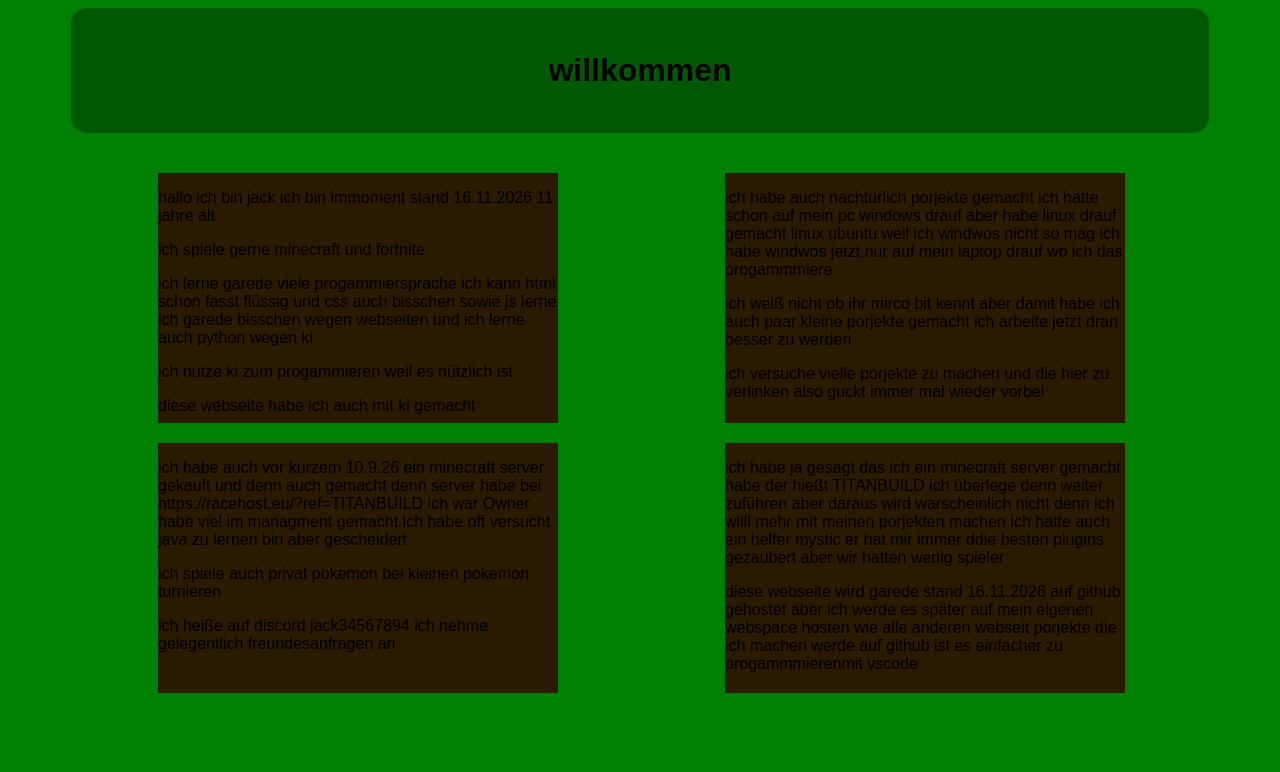
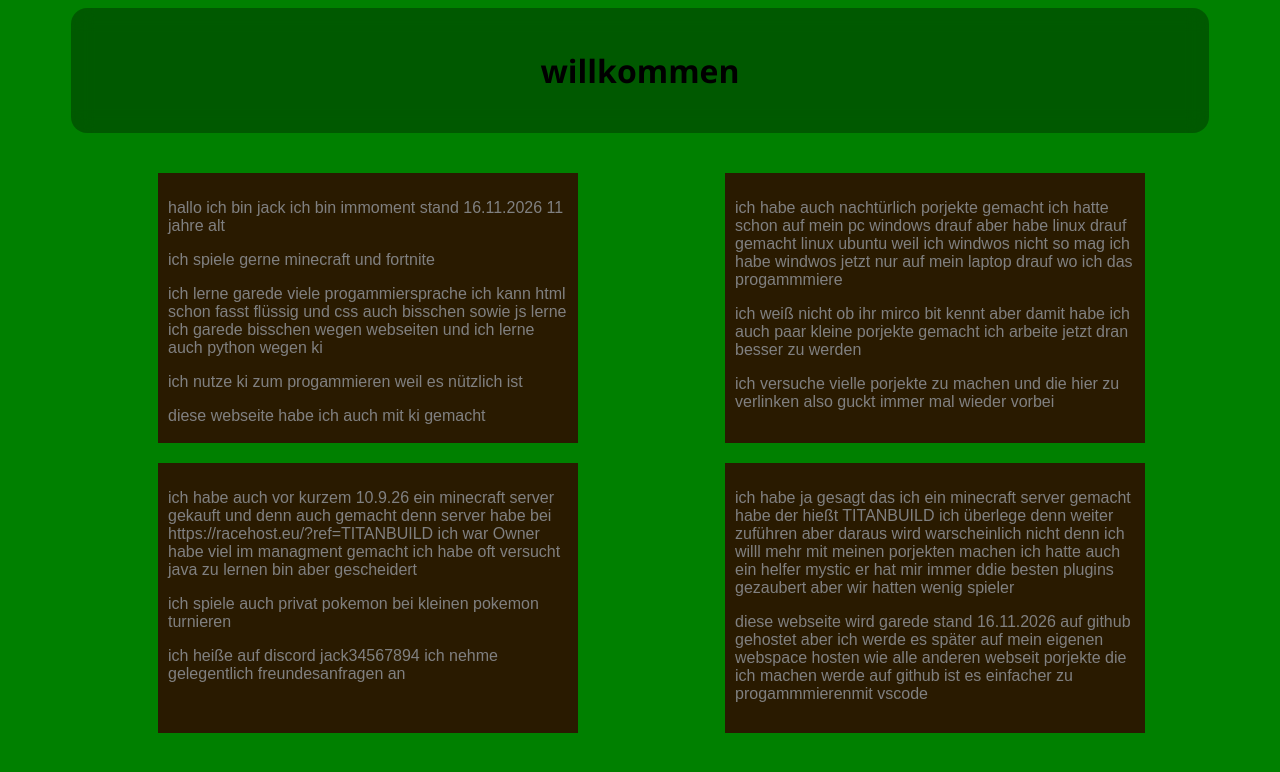
Before and after one commit to Jackschule/portfolio, a plain HTML site: page index.html in a window 1280 px wide. Drawn offline with Linux system fonts and the light colour scheme.

Commit message:
Update style.css

```diff
--- a/style.css
+++ b/style.css
@@ -1,12 +1,11 @@
 /* ===== BODY: der gesamte sichtbare Seitenbereich ===== */
 body{
     background-color: green;   /* Hintergrundfarbe der ganzen Seite */
-    font-family: Arial, "Helvetica Neue", Helvetica, sans-serif;  /* Schriftart für den gesamten Text */
-}
+font-family: 'Segoe UI', Tahoma, Geneva, Verdana, sans-serif;
+  }
 
 /* ===== OBENANFANG: die Box ganz oben mit "willkommen" ===== */
 .obenanfang{
-  height: 125px;
   background-color: rgba(0, 0, 0, 0.3);  /* Schwarz mit 30% Deckkraft -> wirkt transparent/dunkler als der grüne Hintergrund */
   backdrop-filter: blur(10px);            /* verwischt alles, was hinter der Box liegt (Glas-Effekt) */
   border-radius: 16px;                    /* rundet alle vier Ecken der Box ab */
@@ -33,5 +32,8 @@ body{
 .kasten{
   background-color: rgba(52, 0, 0, 0.8);  /* 50% transparent */
   height: 250px;                          /* Höhe jedes einzelnen Kastens */
-  width: 400px;                           /* Breite jedes einzelnen Kastens */
+  width: 400px;
+  color: gray;
+  font-family: sans-serif;                         /* Breite jedes einzelnen Kastens */
+  padding: 10px;
 }
```
